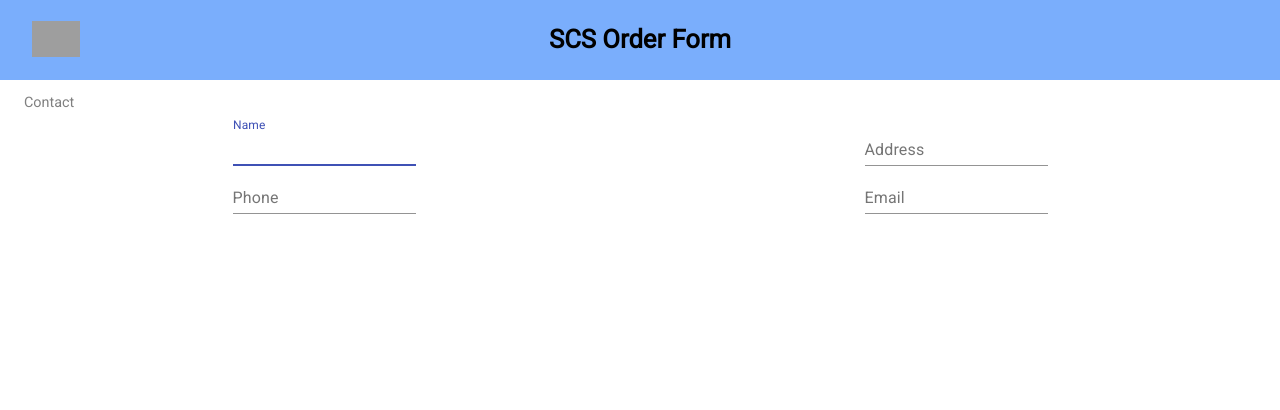
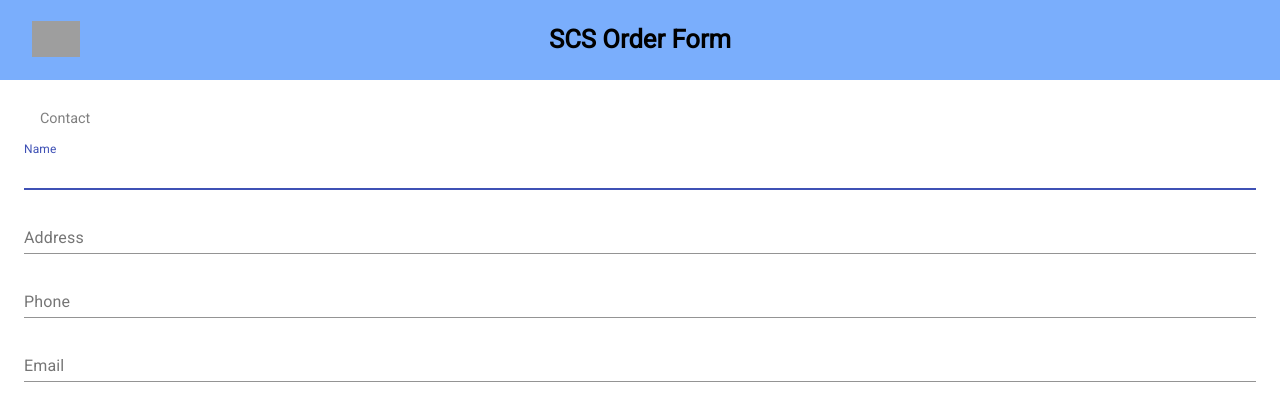
Before and after one commit to tylercorbett/scottish, a React (Create React App) app: page / in a window 1280 px wide. Shown: the top 410 px of the page. Built offline with nearby package versions, Linux system fonts and the light colour scheme; grey boxes are pictures that could not be loaded.

Commit message:
reformatted for ipad

```diff
--- a/src/components/contact/Contact.js
+++ b/src/components/contact/Contact.js
@@ -6,25 +6,29 @@ const Contact = () => {
   return (
     <section className="Contact">
       <h3>Contact</h3>
-      <div className="center">
         <TextField
           autoFocus
           label="Name"
+          fullWidth={true}
+          className="label"
         />
         <TextField
           label="Address"
+          fullWidth={true}
+          className="label"
         />
-      </div>
-      <div className="center">
         <TextField
           label="Phone"
           type="tel"
+          fullWidth={true}
+          className="label"
         />
         <TextField
           label="Email"
           type="email"
+          fullWidth={true}
+          className="label"
         />
-      </div>
     </section>
   );
 };
--- a/src/components/contact/Contact.scss
+++ b/src/components/contact/Contact.scss
@@ -1,5 +1,5 @@
 .Contact {
-  padding: .5rem;
+  padding: 1.5rem;
 
   h3 {
     font-weight: 300;
@@ -14,4 +14,8 @@
     display: flex;
     justify-content: space-around;
   }
+
+  .label {
+    margin: .5rem 0;
+  }
 }
```
